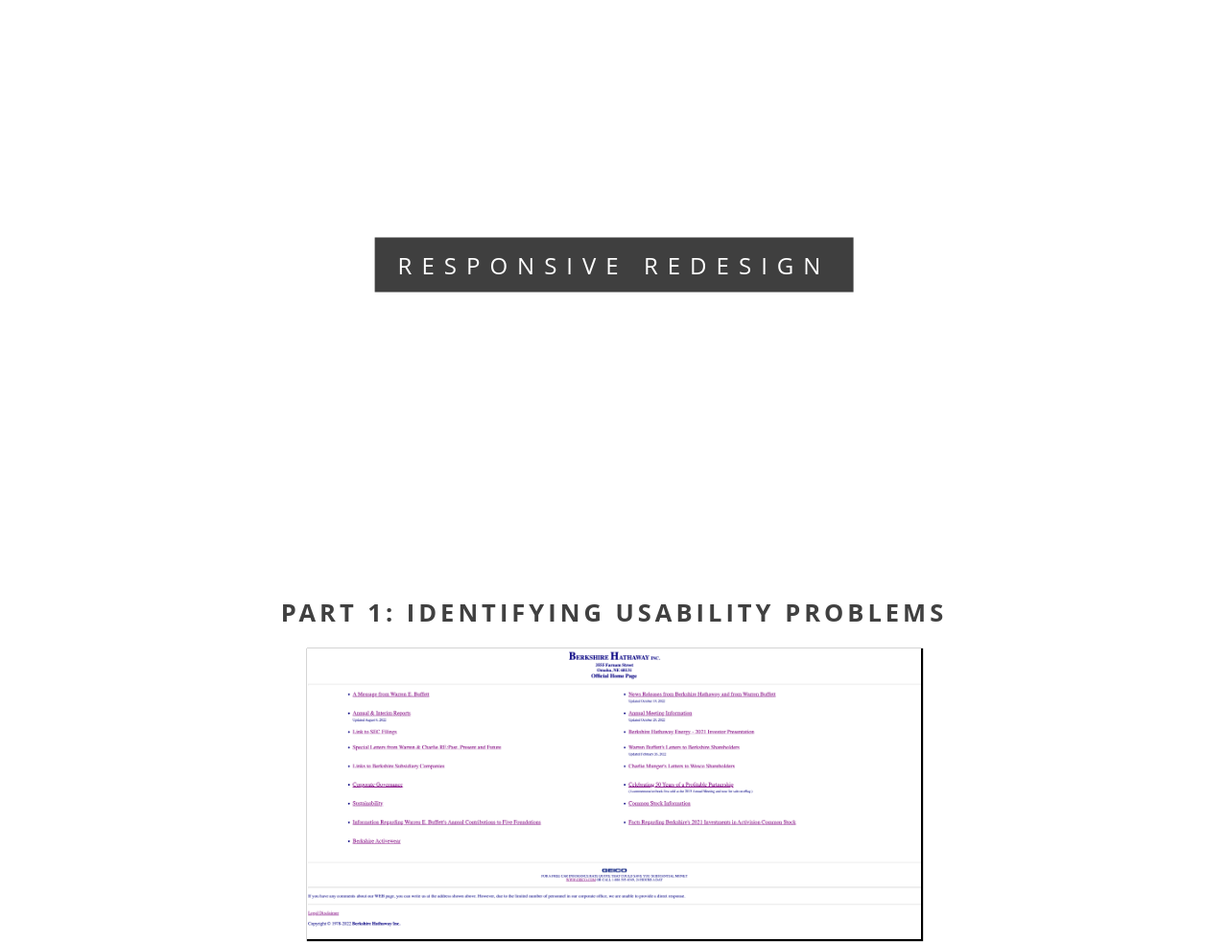
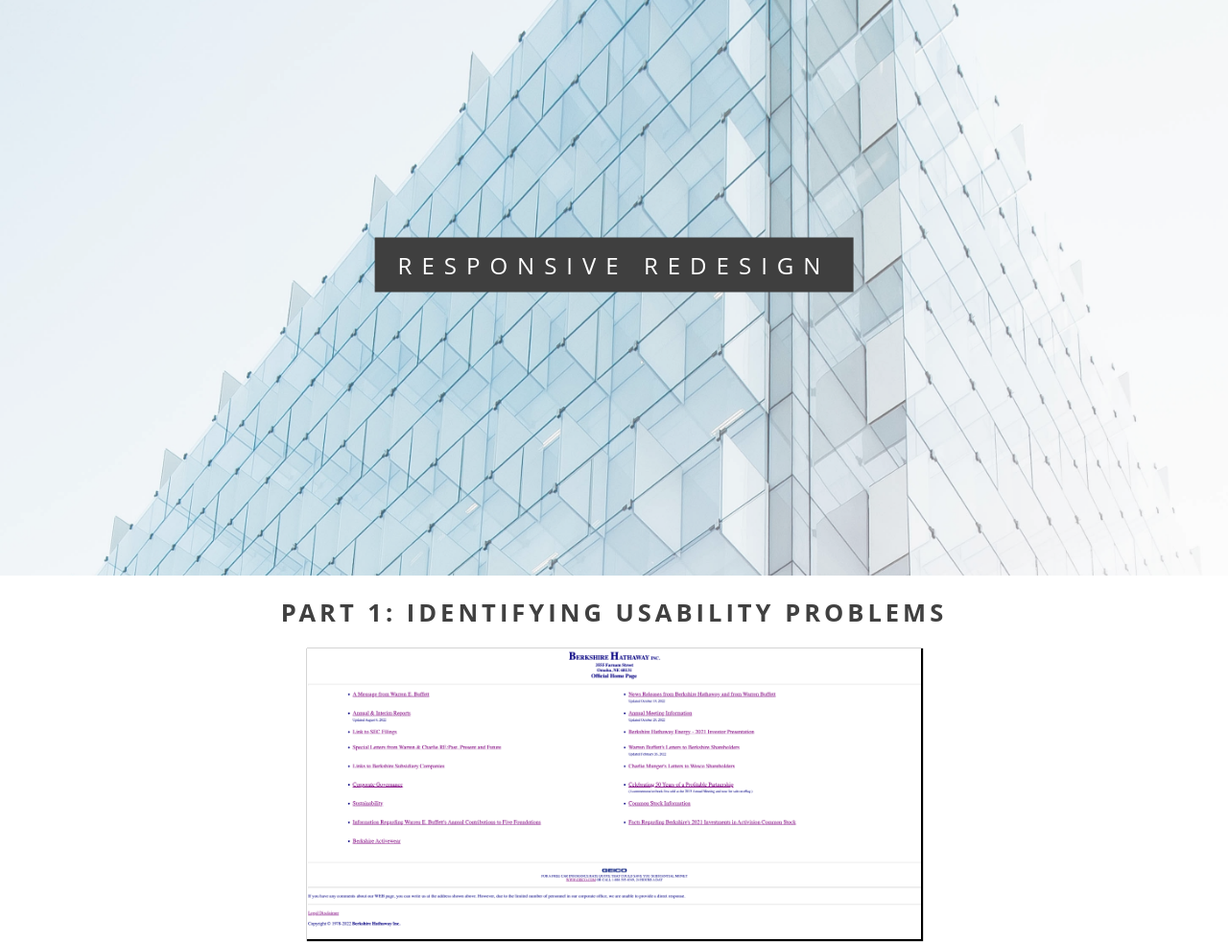
Before and after one commit to sweetlamb200/cs1300-responsive-redesign, a plain HTML site: page index.html in a window 1280 px wide. Shown: the top 982 px of the page at 96% size. Drawn offline with Linux system fonts and the light colour scheme; the site is published under a folder, as on GitHub Pages, so addresses that start at the root find nothing; a web font is replaced by a local one.

Commit message:
Update style.css

```diff
--- a/style.css
+++ b/style.css
@@ -14,7 +14,7 @@ body {
 }
 
 .top{
-    background-image: url('/images/background-1.jpg');
+    background-image: url('images/background-1.jpg');
     background-size: auto;
     min-height: 75%;
     background-attachment: fixed;
```
